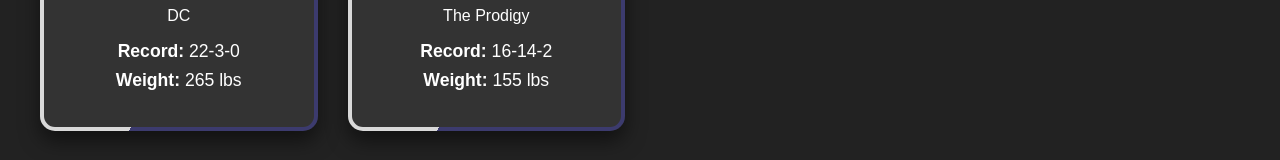
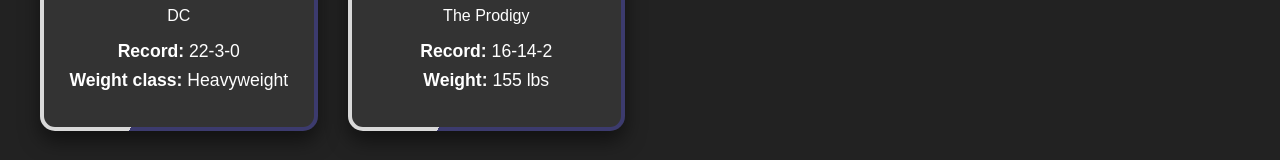
Before and after one commit to igorgustavofernandes/Meu-top-10-UFC-fighters, a plain HTML site: page index.html in a window 1280 px wide. Shown: the part 1568-1728 px from the top of the page. Drawn offline with Linux system fonts and the light colour scheme.

Commit message:
Clarify Daniel Cormier weight class

```diff
--- a/index.html
+++ b/index.html
@@ -105,7 +105,7 @@
         <p>DC</p>
         <ul>
             <li><strong>Record:</strong> 22-3-0</li>
-            <li><strong>Weight:</strong> 265 lbs</li>
+            <li><strong>Weight class:</strong> Heavyweight</li>
         </ul>
         </div>
 
```
